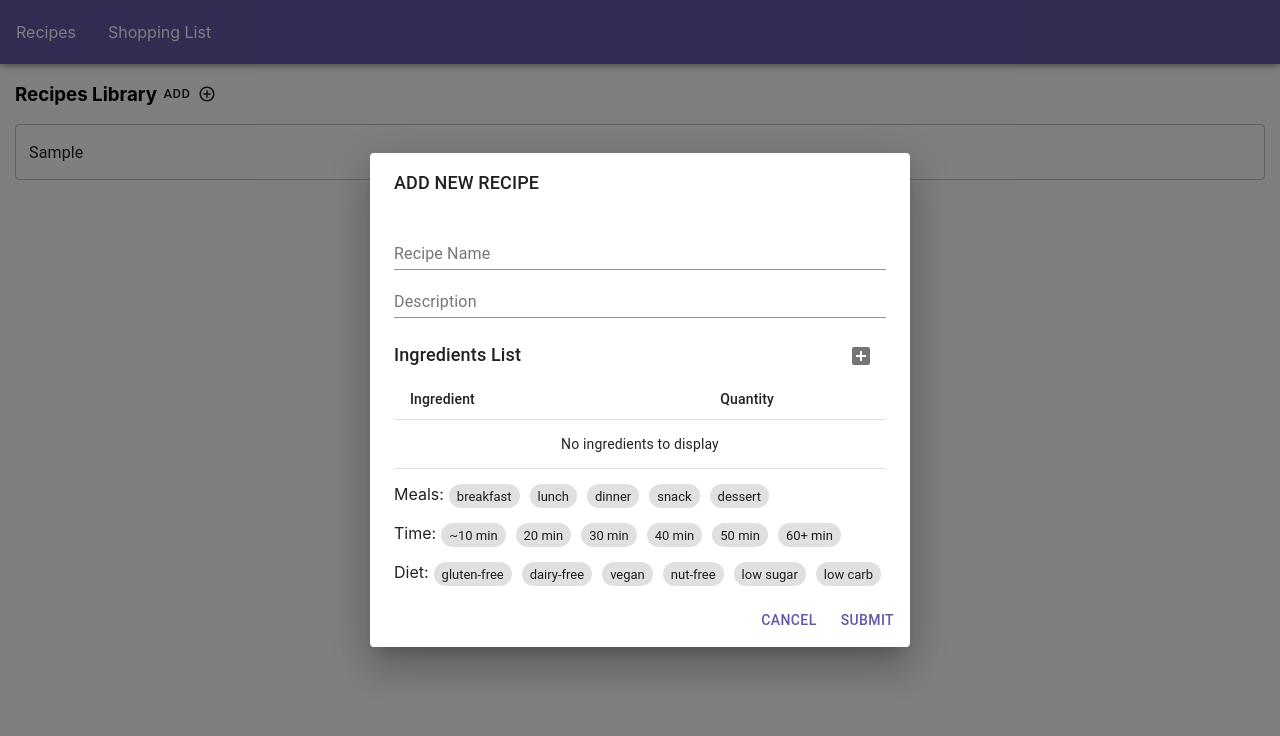
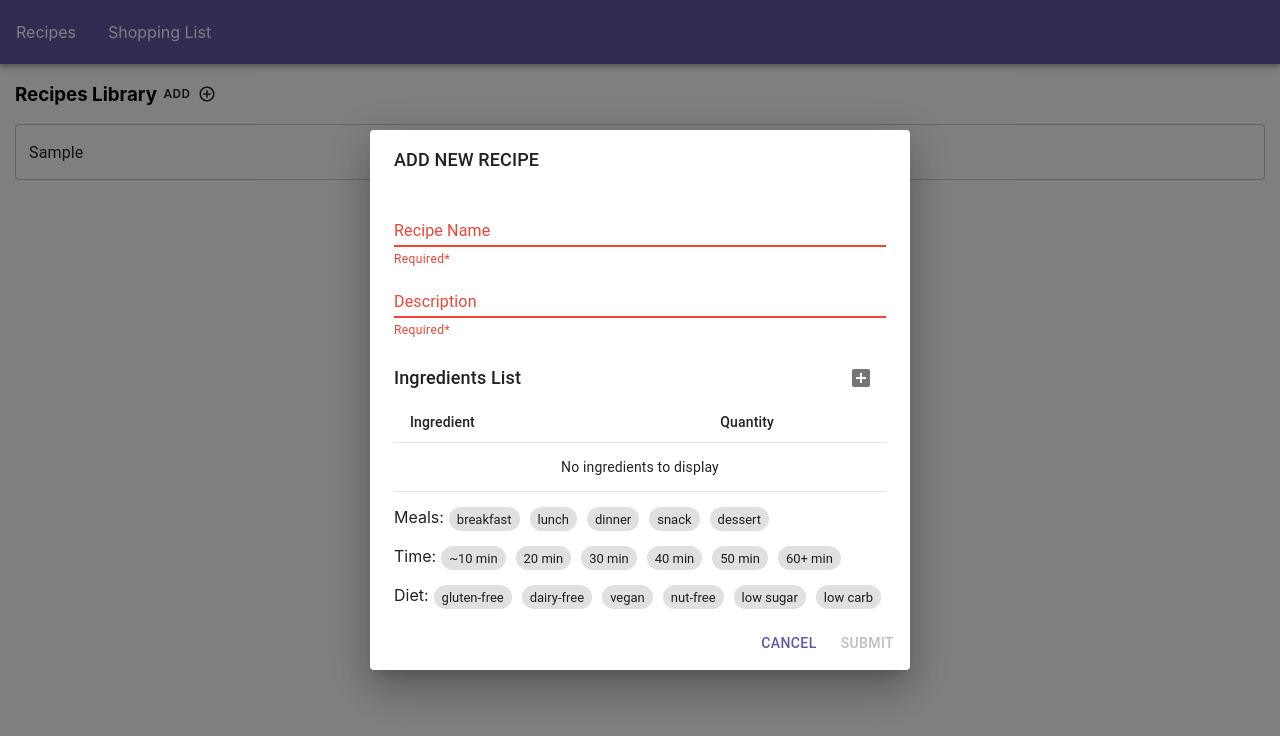
Before and after one commit to elainetsun/meal-planning-app, a React (Create React App) app in the folder meal-planning/: page /recipes in a window 1280 px wide. Both pictures are taken after typing "Sample" into the empty fields and a click on the button "ADD". Shown: the top 736 px of the page. Built offline with nearby package versions, Linux system fonts and the light colour scheme.

Commit message:
validation for add recipe dialog

```diff
--- a/meal-planning/src/components/add-recipe-dialog/AddRecipeDialog.js
+++ b/meal-planning/src/components/add-recipe-dialog/AddRecipeDialog.js
@@ -66,6 +66,8 @@ const AddRecipeDialog = ({ isOpen, handleDialogClose, handleDialogSumbit }) => {
               id="name"
               label="Recipe Name"
               type="text"
+              error={recipeState.name === ''}
+              helperText={recipeState.name === '' ? 'Required*' : ''}
               defaultValue={recipeState.name}
               onChange={handleChange}
               fullWidth
@@ -75,6 +77,8 @@ const AddRecipeDialog = ({ isOpen, handleDialogClose, handleDialogSumbit }) => {
                 id="description"
                 label="Description"
                 type="text-area"
+                error={recipeState.description === ''}
+                helperText={recipeState.description === '' ? 'Required*' : ''}
                 defaultValue={recipeState.description}
                 onChange={handleChange}
                 fullWidth
@@ -89,7 +93,7 @@ const AddRecipeDialog = ({ isOpen, handleDialogClose, handleDialogSumbit }) => {
             <Button onClick={handleClose} color="primary">
               Cancel
             </Button>
-            <Button type="submit" value="Submit" color="primary">
+            <Button type="submit" value="Submit" color="primary" disabled = {!(recipeState.name && recipeState.description)}>
               Submit
             </Button>
           </DialogActions>
```
